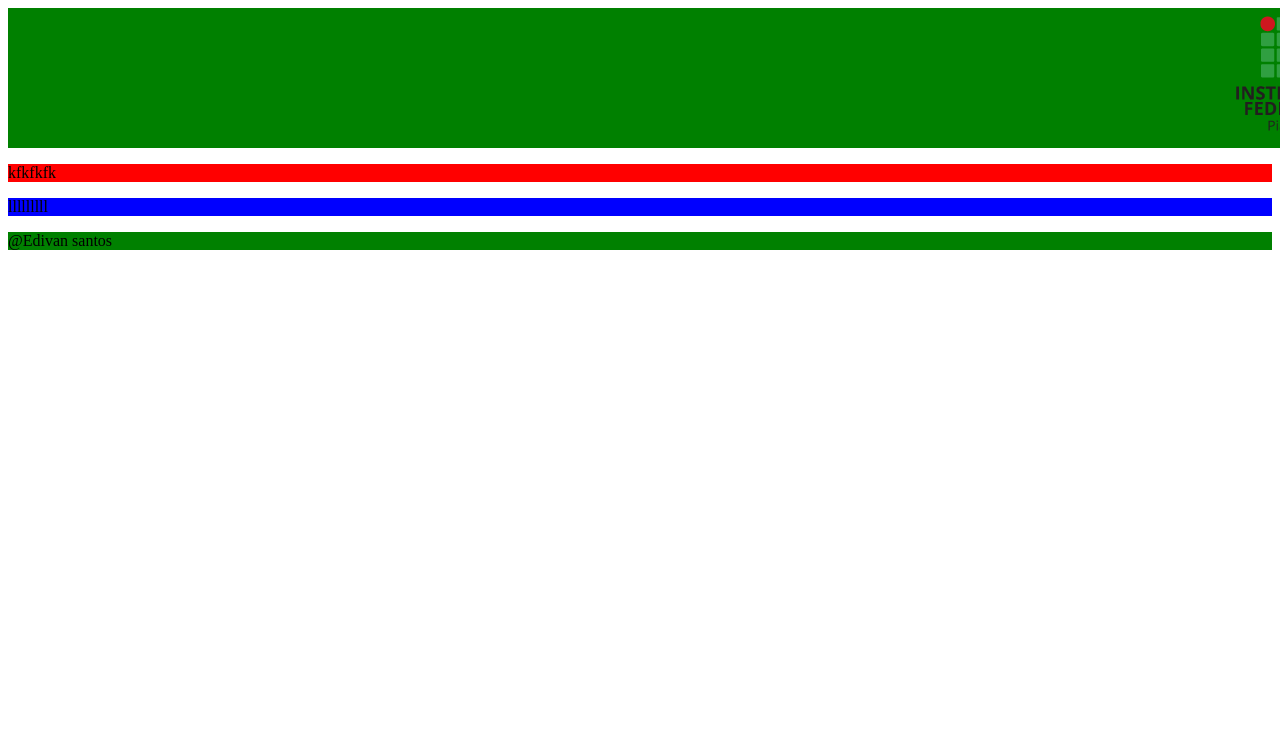
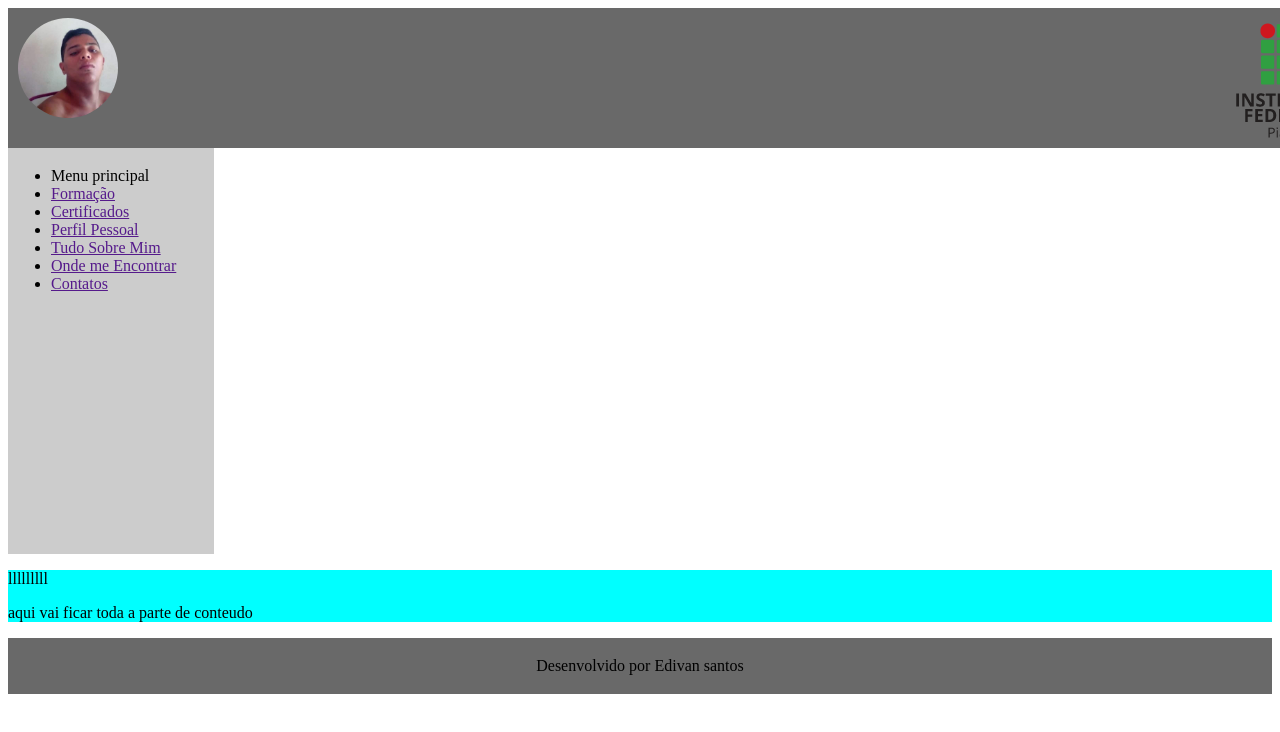
Before and after one commit to ifpi-picos/portfolio-Edivansanto5, a plain HTML site: page index.html in a window 1280 px wide. Shown: the top 732 px of the page. Drawn offline with Linux system fonts and the light colour scheme.

Commit message:
atualizando css

```diff
--- a/css/estilo.css
+++ b/css/estilo.css
@@ -1,23 +1,40 @@
 
-.cabeçalho{
+.header{
     width: 1350px;
     height: 140px;
-    background-color:  green;
+    background-color:dimgray;
 }
 
 .logo{
-    padding-left: 1200px;
+   margin-top: -125px;
+   padding-left: 1200px;
+
+}
+.perfil{
+    width: 100px;
+    border-radius: 50%;
+    margin: 10px
+
 }
 
+
 aside{
-    background-color: red
+    background-color:#cccccc;
+    width: 200px;
+    height: 400px;
+    padding:3px;
+
+
+}
+main{
+    background-color:aqua;
+
 }
 
-main{
-    background-color: blue
-}
 
 footer{
-    background-color:green
-
+    background-color:dimgray;
+    text-align: center;
+    height: 50px;
+    padding: 3px;
 }
--- a/index.html
+++ b/index.html
@@ -9,24 +9,45 @@
     <title>Projeto Jesiel </title>
 </head>
 <body>
-    <header class="cabeçalho">
-        <img  class="logo" src="./imagens/topo.png" alt="logo do IFPI">
+    <header class="header">
+        <div>
+            <img class="perfil" src="./imagens/perfil.jpg" alt="imagem do perfil do autor">
+            <img  class="logo" src="./imagens/topo.png" alt="logo do IFPI">
+        </div>
 
     </header>
 
     <aside>
-        <p>kfkfkfk</p>
+        <ul>
+
+            <li id="menu">Menu principal </li>
+
+            <li id="info"><a href=""> Formação </a></li>
+
+            <li id=" cert"><a href=""> Certificados </a></li>
+
+            <li id="perfil"><a href="">Perfil Pessoal </a></li>
+
+            <li id="sobre"><a href="">Tudo Sobre Mim </a></li>
+
+            <li id="achar"><a href="">Onde me Encontrar </a></li>
+
+            <li id="contatos"><a href=""> Contatos </a></li>
+
+
+        </ul>
 
     </aside>
 
+
     <main>
         <p>lllllllll</p>
+        <p>aqui vai ficar toda a parte de conteudo</p>
 
     </main>
 
     <footer>
-
-        @Edivan santos
+       <p>Desenvolvido por Edivan santos</p>
     </footer>
 
 </body>
```
Also changed, not shown: imagens/perfil.jpg (added).
